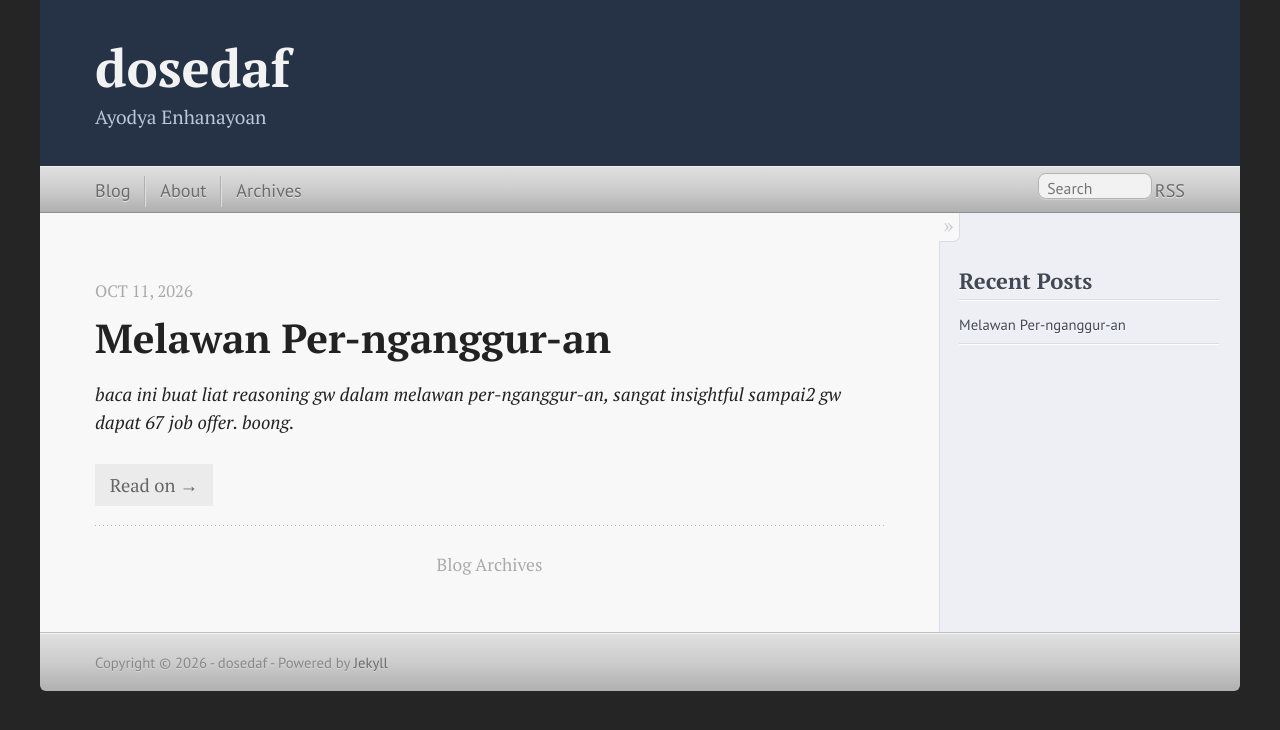
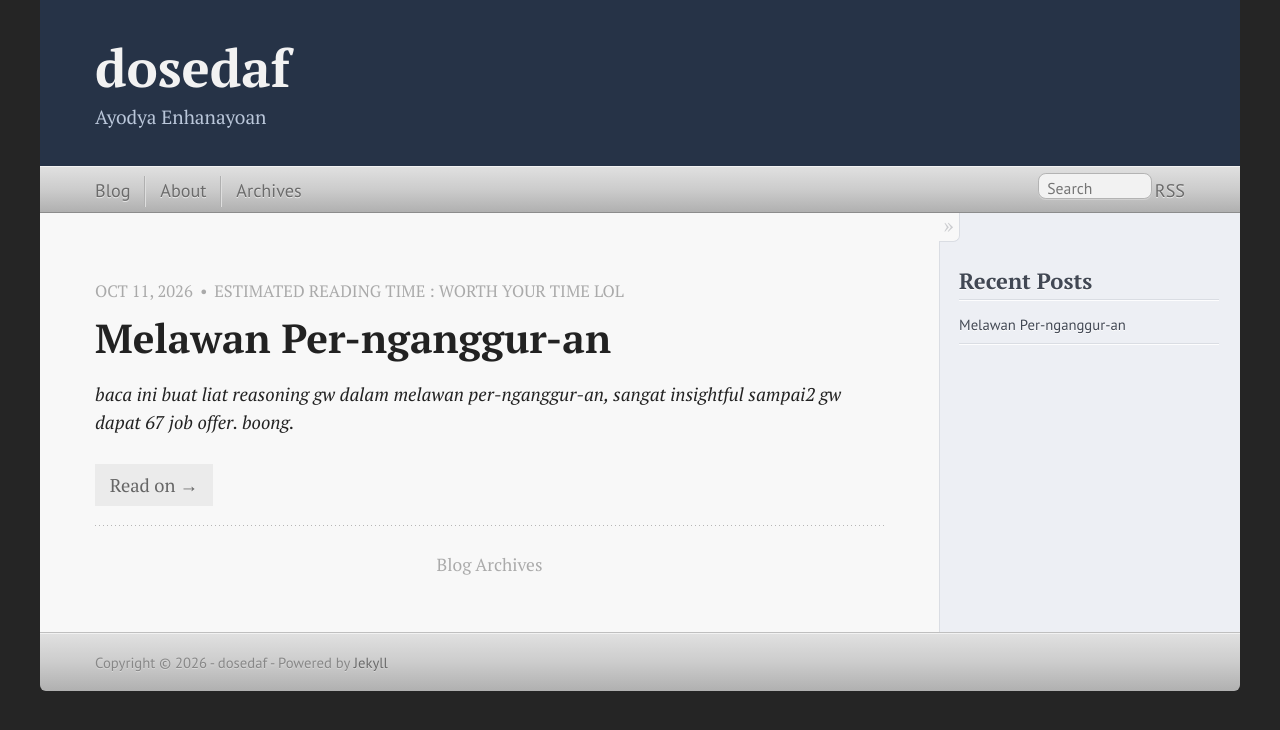
Before and after one commit to dosedaf/dosedaf.github.io, a Jekyll site: the page built from index.html, in a window 1280 px wide. Shown: the top 730 px of the page. Built offline with Jekyll 4.4.1, drawn with Linux system fonts in a browser that asks for light colours.

Commit message:
Move reading time joke to blog home listing

```diff
--- a/_layouts/post.html
+++ b/_layouts/post.html
@@ -6,7 +6,6 @@ layout: default
     <h1 class="entry-title">{{ page.title }}</h1>
     <p class="meta">
       <time datetime="{{ page.date | date_to_xmlschema }}" pubdate data-updated="true">{{ page.date | date: "%b %-d, %Y" }}</time>
-      <span class="reading-time">estimated reading time : worth your time LOL</span>
     </p>
   </header>
 
--- a/index.html
+++ b/index.html
@@ -7,7 +7,8 @@ layout: default
   <article>
     <header>
       <h1 class="entry-title"><a href="{{ post.url }}">{{ post.title }}</a></h1>
-      <p class="meta"><time datetime="{{ post.date | date_to_xmlschema }}" pubdate data-updated="true">{{ post.date | date: "%b %-d, %Y" }}</time></p>
+      <p class="meta"><time datetime="{{ post.date | date_to_xmlschema }}" pubdate data-updated="true">{{ post.date | date: "%b %-d, %Y" }}</time>
+        <span class="reading-time">estimated reading time : worth your time LOL</span></p>
     </header>
     <div class="entry-content">{{ post.excerpt }}
       {% if post.content contains "<!--more-->" %}
```
